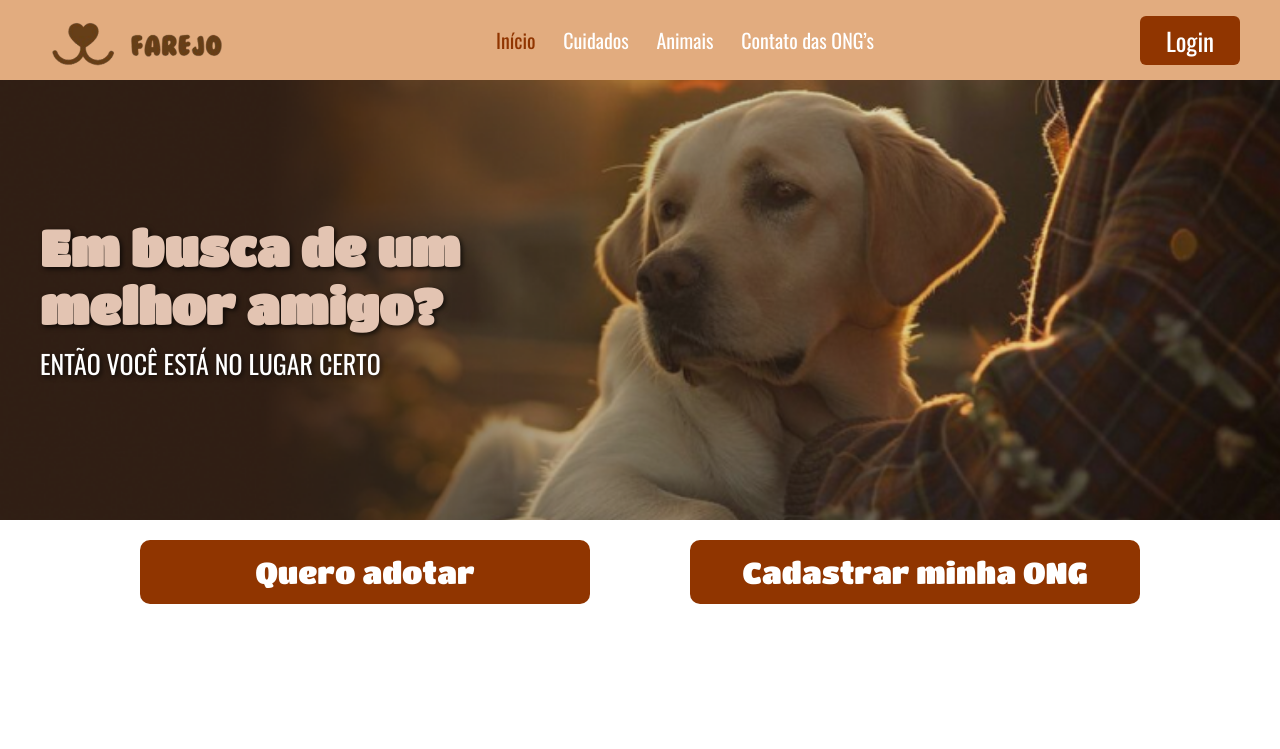
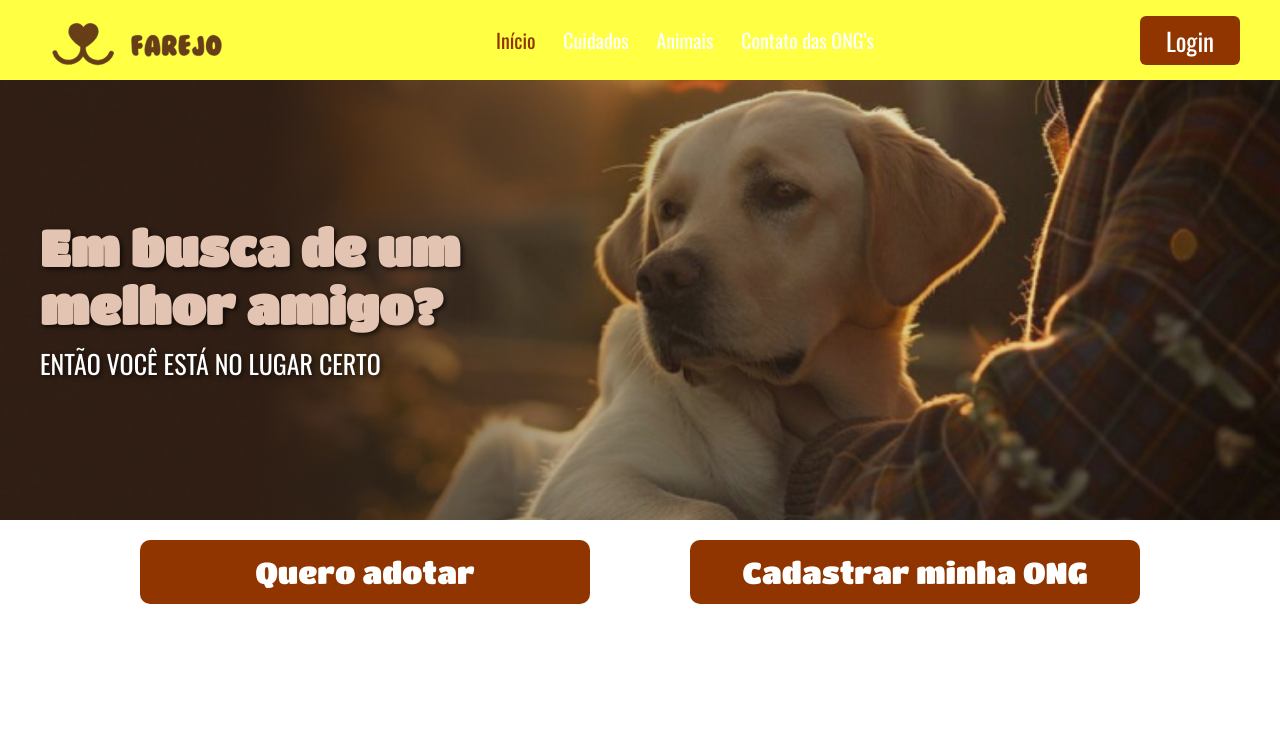
Before and after one commit to Outlier-Fora-da-Curva/Farejo-, a plain HTML site: page index.html in a window 1280 px wide. Shown: the top 749 px of the page. Drawn offline with nearby package versions, Linux system fonts and the light colour scheme; files whose address does not match are found by name.

Commit message:
Update style.css

```diff
--- a/css/landingPage/style.css
+++ b/css/landingPage/style.css
@@ -16,7 +16,7 @@ body {
 
 /* Navbar */
 header {
-    background: #E2AC7F; /* #E2AC7F */
+    background: #ff4; /* #E2AC7F */
     display: flex;
     justify-content: space-between;
     align-items: center;
```
